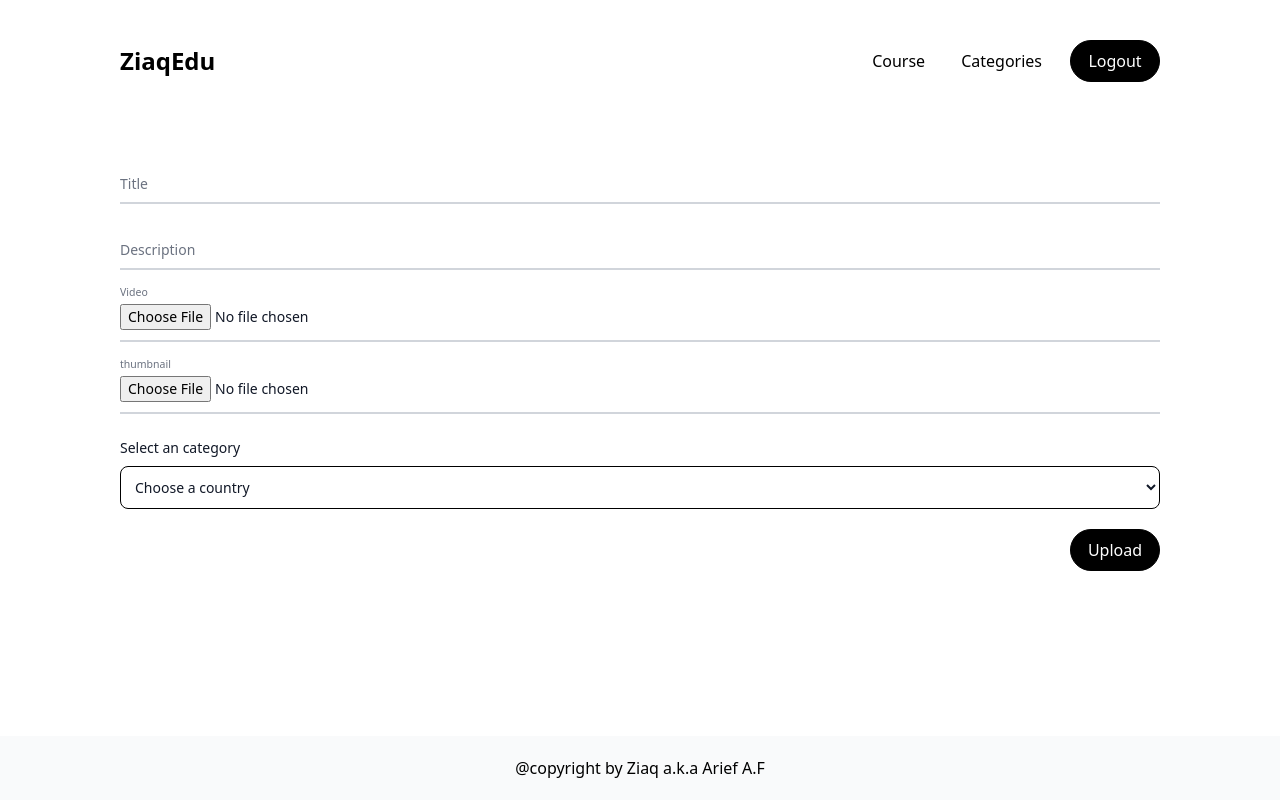
After one commit to Arief-af/ziaqEdu_native, a PHP site: template app/View/pages/dashboard/course/create.php in a window 1280 px wide. The commit adds this page. Run offline with PHP 8.4, Linux system fonts and the light colour scheme; the template is opened without the code that fills it, so the values that code supplies are empty; the visitor is signed in with stand-in values (Sample User, id 1); some libraries are stand-ins or nearby versions.

Commit message:
[fix,feat]([navbar,(create,index,dashboard)]): fix navbar visible, add some dashboard page

```diff
--- a/app/View/components/navbar.php
+++ b/app/View/components/navbar.php
@@ -1,24 +1,72 @@
 <nav class="flex items-center p-10 justify-between">
-    <a href="/">
+    <a href="<?php if ($model['page']) {
+                    echo "/dashboard";
+                } else {
+                    echo "/";
+                } ?>">
         <section class="text-2xl font-bold">
-            ZiaqEdu
+            <?php
+            if ($model['page']) {
+                echo "DASHBOARD";
+            } else {
+                echo "ZiaqEdu";
+            }
+            ?>
         </section>
     </a>
     <section class="hidden md:block">
         <ul class="flex gap-5 items-center">
+
+            <?php if($_SESSION['auth']){ ?>
+            <li class="relative group">
+                <label for="dropdown" class="cursor-pointer">
+                    <span class="p-2 border-b-2 border-transparent hover:border-black transition-all duration-300 ease-in-out">Course</span>
+                </label>
+                <input type="checkbox" id="dropdown" class="hidden">
+                <div class="absolute left-0 mt-2 bg-white border rounded-md opacity-0 invisible group-hover:opacity-100 group-hover:visible transition-all duration-300 ease-in-out" style="min-width: 120px;">
+                    <!-- Your dropdown content here -->
+                    <ul class="p-5">
+                        <li class="p-1"><a href="#">All</a></li>
+                        <li class="p-1"><a href="#">Create</a></li>
+                    </ul>
+                </div>
+            </li>
+
+            <li class="relative group">
+                <label for="dropdown" class="cursor-pointer">
+                    <span class="p-2 border-b-2 border-transparent hover:border-black transition-all duration-300 ease-in-out">Categories</span>
+                </label>
+                <input type="checkbox" id="dropdown" class="hidden">
+                <div class="absolute left-0 mt-2 bg-white border rounded-md opacity-0 invisible group-hover:opacity-100 group-hover:visible transition-all duration-300 ease-in-out" style="min-width: 120px;">
+                    <!-- Your dropdown content here -->
+                    <ul class="p-5">
+                        <li class="p-1"><a href="#">All</a></li>
+                        <li class="p-1"><a href="#">Create</a></li>
+                    </ul>
+                </div>
+            </li>
+            <?php } else { ?>
             <li>
                 <a href="/courses" class="border-b-2 p-2 border-transparent flex items-center hover:border-black transition-all duration-300 ease-in-out">
                     <i class='mr-2 text-2xl bx bx-book'></i>Course
                 </a>
             </li>
+            <?php } ?>
 
             <li class="flex gap-5">
+                <?php
+                if (!$_SESSION['auth']) { ?>
                     <button class="p-2 rounded-full min-w-[90px] border border-black ease-in-out hover:bg-black hover:text-white transition-all">
                         Sign Up
                     </button>
                     <button class="p-2 rounded-full min-w-[90px] border border-black ease-in-out bg-black text-white transition-all">
                         Sign In
                     </button>
+                <?php } else { ?>
+                    <button class="p-2 rounded-full min-w-[90px] border border-black ease-in-out bg-black text-white transition-all">
+                        Logout
+                    </button>
+                <?php } ?>
             </li>
         </ul>
     </section>
--- /dev/null
+++ b/app/View/pages/dashboard/course/create.php
@@ -0,0 +1,77 @@
+<!DOCTYPE html>
+<html lang="en">
+
+<head>
+    <meta charset="UTF-8">
+    <meta name="viewport" content="width=device-width, initial-scale=1.0">
+    <title><?= $model['title'] ?></title>
+    <link href="https://cdn.jsdelivr.net/npm/tailwindcss@2.2.19/dist/tailwind.min.css" rel="stylesheet">
+    <script src="https://cdn.tailwindcss.com"></script>
+    <style>
+        html,
+        body {
+            height: 100%;
+            margin: 0;
+            padding: 0;
+        }
+
+        body {
+            display: flex;
+            flex-direction: column;
+        }
+
+        main {
+            flex: 1;
+        }
+
+        footer {
+            flex-shrink: 0;
+        }
+    </style>
+</head>
+
+<body>
+    <main class="lg:px-20 sm:px-2 md:px-10">
+        <header>
+            <?php include __DIR__ . "/../../../components/navbar.php" ?>
+        </header>
+        <main class="mb-10 p-10">
+            <form action="">
+                <div class="relative z-0 w-full mb-6 group">
+                    <input type="text" name="title" id="title" class="block py-2.5 px-0 w-full text-sm text-gray-900 bg-transparent border-0 border-b-2 border-gray-300 appearance-none  dark:border-gray-600 dark:focus:border-blue-500 focus:outline-none focus:ring-0 focus:border-blue-600 peer" placeholder=" " required />
+                    <label for="title" class="peer-focus:font-medium absolute text-sm text-gray-500 duration-300 transform -translate-y-6 scale-75 top-3 -z-10 origin-[0] peer-focus:left-0 peer-focus:text-blue-600 peer-focus:dark:text-blue-500 peer-placeholder-shown:scale-100 peer-placeholder-shown:translate-y-0 peer-focus:scale-75 peer-focus:-translate-y-6">Title</label>
+                </div>
+                <div class="relative z-0 w-full mb-6 group">
+                    <input type="text" name="description" id="description" class="block py-2.5 px-0 w-full text-sm text-gray-900 bg-transparent border-0 border-b-2 border-gray-300 appearance-none  dark:border-gray-600 dark:focus:border-blue-500 focus:outline-none focus:ring-0 focus:border-blue-600 peer" placeholder=" " required />
+                    <label for="description" class="peer-focus:font-medium absolute text-sm text-gray-500 duration-300 transform -translate-y-6 scale-75 top-3 -z-10 origin-[0] peer-focus:left-0 peer-focus:text-blue-600 peer-focus:dark:text-blue-500 peer-placeholder-shown:scale-100 peer-placeholder-shown:translate-y-0 peer-focus:scale-75 peer-focus:-translate-y-6">Description</label>
+                </div>
+                <div class="relative z-0 w-full mb-6 group">
+                    <input type="file" name="video" id="video" class="block py-2.5 px-0 w-full text-sm text-gray-900 bg-transparent border-0 border-b-2 border-gray-300 appearance-none  dark:border-gray-600 dark:focus:border-blue-500 focus:outline-none focus:ring-0 focus:border-blue-600 peer" placeholder=" " required />
+                    <label for="video" class="peer-focus:font-medium absolute text-sm text-gray-500 duration-300 transform -translate-y-6 scale-75 top-3 -z-10 origin-[0] peer-focus:left-0 peer-focus:text-blue-600 peer-focus:dark:text-blue-500 peer-placeholder-shown:scale-100 peer-placeholder-shown:translate-y-0 peer-focus:scale-75 peer-focus:-translate-y-6">Video</label>
+                </div>
+                <div class="relative z-0 w-full mb-6 group">
+                    <input type="file" name="thumbnail" id="thumbnail" class="block py-2.5 px-0 w-full text-sm text-gray-900 bg-transparent border-0 border-b-2 border-gray-300 appearance-none  dark:border-gray-600 dark:focus:border-blue-500 focus:outline-none focus:ring-0 focus:border-blue-600 peer" placeholder=" " required />
+                    <label for="thumbnail" class="peer-focus:font-medium absolute text-sm text-gray-500 duration-300 transform -translate-y-6 scale-75 top-3 -z-10 origin-[0] peer-focus:left-0 peer-focus:text-blue-600 peer-focus:dark:text-blue-500 peer-placeholder-shown:scale-100 peer-placeholder-shown:translate-y-0 peer-focus:scale-75 peer-focus:-translate-y-6">thumbnail</label>
+                </div>
+
+                <label for="catagory" class="block mb-2 text-sm font-medium text-gray-900">Select an category</label>
+                <select id="catagory" class="mb-5 border bg-white border-black text-gray-900 text-sm rounded-lg focus:ring-blue-500 focus:border-blue-500 block w-full p-2.5">
+                    <option selected>Choose a country</option>
+                    <option value="US">United States</option>
+                    <option value="CA">Canada</option>
+                    <option value="FR">France</option>
+                    <option value="DE">Germany</option>
+                </select>
+
+                <button class="float-right p-2 rounded-full min-w-[90px] border border-black ease-in-out bg-black text-white transition-all">
+                    Upload
+                </button>
+            </form>
+        </main>
+    </main>
+    <footer class="w-full bg-gray-50">
+        <?php include __DIR__ . "/../../../components/footer.php" ?>
+    </footer>
+</body>
+
+</html>
--- a/public/index.php
+++ b/public/index.php
@@ -1,6 +1,7 @@
 <?php
 require_once __DIR__ . '/../vendor/autoload.php';
 
+use ZiaqEdu\Controller\DashboardController;
 use ZiaqEdu\App\Router;
 use ZiaqEdu\Controller\HomeController;
 use ZiaqEdu\Controller\CourseController;
@@ -13,6 +14,9 @@ if ($mysqli->connect_error) {
     die('Connection failed: ' . $mysqli->connect_error);
 }
 Model::setDB($mysqli);
+Router::add('GET', '/dashboard', DashboardController::class, 'index');
+Router::add('GET', '/dashboard/course', DashboardController::class, 'courseAll');
+Router::add('GET', '/dashboard/course/create', DashboardController::class, 'courseCreate');
 Router::add('GET', '/', HomeController::class, 'index');
 Router::add('GET', '/courses', CourseController::class, 'index');
 Router::add('GET', '/courses/show', CourseController::class, 'show');
```
Also changed, not shown: app/Controller/DashboardController.php (added, +46 -0 lines), app/View/pages/dashboard/course/index.php (added, +78 -0 lines), app/View/pages/dashboard/index.php (added, +78 -0 lines). Lines whose indentation alone changed are shown as unchanged.
